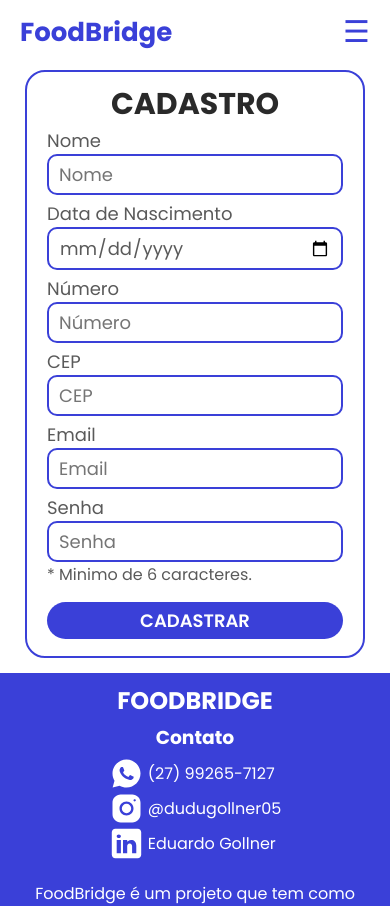
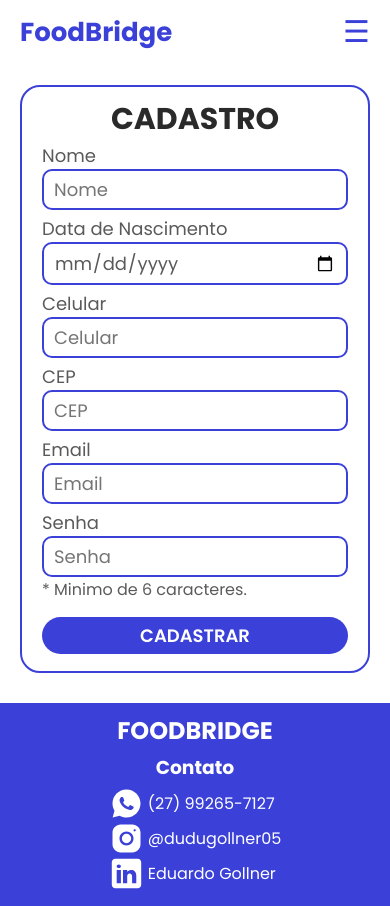
Before and after one commit to EduardoGollner0609/FoodBridge, a React (Vite) app in the folder frontend/: page /register in a window 390 px wide. Shown: the top 906 px of the page. Built offline with nearby package versions, Linux system fonts and the light colour scheme; no server answers.

Commit message:
Preparando front end para deploy.

```diff
--- a/frontend/src/components/Footer/styles.css
+++ b/frontend/src/components/Footer/styles.css
@@ -77,3 +77,9 @@
     align-items: center;
   }
 }
+
+@media(max-width: 400px) {
+  footer {
+    height: 1200px;
+  }
+}
--- a/frontend/src/routes/CommunityPage/DonationDetailsPage/index.tsx
+++ b/frontend/src/routes/CommunityPage/DonationDetailsPage/index.tsx
@@ -7,7 +7,7 @@
 import CardMessage from '../../../components/CardMessage';
 import * as userService from '../../../services/user-service';
 import { CollectorId } from '../../../models/User';
-
+import loadingIcon from '../../../assets/spinner-icon-animated.svg';
 
 export default function DonationDetailsPage() {
 
@@ -17,17 +17,23 @@
 
     const [donation, setDonation] = useState<DonationDTO>();
 
+    const [isLoading, setIsLoading] = useState<boolean>(false);
+
     const [messageCard, setMessageCard] = useState("");
 
     function collect() {
+
+        setIsLoading(true);
 
         const collector: CollectorId = {
             id: userService.getUserLogged()?.id
         }
 
         donationService.updateCollectDonation(donation?.id, collector).then(() => {
+            setIsLoading(false);
             setMessageCard("Agora essa doação é sua.");
         }).catch(error => {
+            setIsLoading(false);
             setMessageCard(error.response.data.message);
         });
     }
@@ -50,9 +56,13 @@
                 <section id="section-donation-details-page">
                     <div className="donation-details-page-content container">
                         {
-                            donation && <CardDonationDetails donation={donation} collectFunction={collect} />
+                            donation && !isLoading ? <CardDonationDetails donation={donation} collectFunction={collect} />
+                                :
+                                <div className="donation-register-loading">
+                                    <img src={loadingIcon} alt="Carregando" />
+                                    <p>Coletando doação...</p>
+                                </div>
                         }
-
                     </div>
                 </section>
             </main>
--- a/frontend/src/routes/CommunityPage/DonationDetailsPage/styles.css
+++ b/frontend/src/routes/CommunityPage/DonationDetailsPage/styles.css
@@ -3,3 +3,20 @@
   align-items: center;
   min-height: 500px;
 }
+
+.donation-register-loading {
+  margin: 0 auto;
+  display: flex;
+  flex-direction: column;
+  justify-content: center;
+  align-items: center;
+}
+
+.donation-register-loading p {
+  color: var(--fb-color-teriary);
+}
+
+.donation-register-loading img {
+  width: 80px;
+  height: 80px;
+}
--- a/frontend/src/routes/IntroductionPage/RegisterPage/index.tsx
+++ b/frontend/src/routes/IntroductionPage/RegisterPage/index.tsx
@@ -35,7 +35,7 @@
                 id: "phone",
                 name: "phone",
                 type: "text",
-                placeholder: "Número",
+                placeholder: "Celular",
                 validation: function (value: string) {
                     return /^\(?\d{2}\)?\s?\d{4,5}-?\d{4}$/.test(value);
                 },
@@ -154,7 +154,7 @@
                                     </div>
 
                                     <div className="form-item-input">
-                                        <label>Número</label>
+                                        <label>Celular</label>
                                         <FormInput {...formData.phone}
                                             onTurnDirty={handleTurnDirty}
                                             onChange={handleInputChange}
--- a/frontend/src/routes/IntroductionPage/RegisterPage/styles.css
+++ b/frontend/src/routes/IntroductionPage/RegisterPage/styles.css
@@ -1,7 +1,7 @@
 #section-register-page {
   height: 70vh;
   height: 100%;
-  padding: 5px;
+  padding: 10px 0;
 }
 
 .register-page-content {
@@ -17,7 +17,7 @@
   border: 2px solid var(--fb-color-primary);
   color: var(--fb-color-quartiary);
   border-radius: 20px;
-  width: 80%;
+  width: 100%;
   max-width: 800px;
   overflow: auto;
   min-height: 300px;
@@ -89,12 +89,11 @@
   height: 80px;
 }
 
-@media (max-width: 576px) {
-  .card-register {
-    width: 90%;
+@media(max-width: 718px) {
+  #section-register-page {
+    padding: 20px 0;
   }
 }
-
 @media (max-width: 400px) {
   .card-register {
     width: 100%;
--- a/frontend/src/utils/forms.ts
+++ b/frontend/src/utils/forms.ts
@@ -1,3 +1,4 @@
+
 export function update(inputs: any, name: string, newValue: any) {
   return { ...inputs, [name]: { ...inputs[name], value: newValue } };
 }
```
